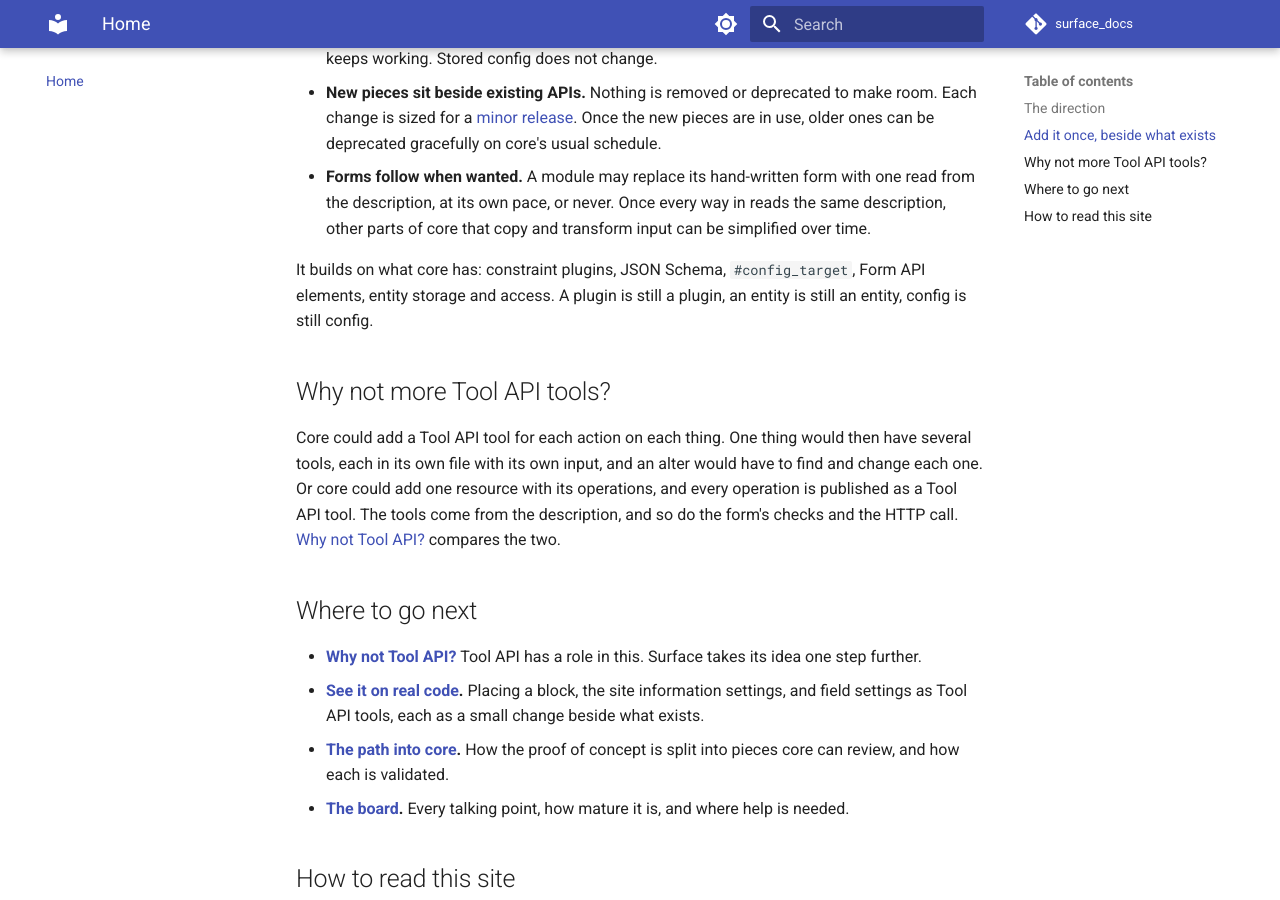
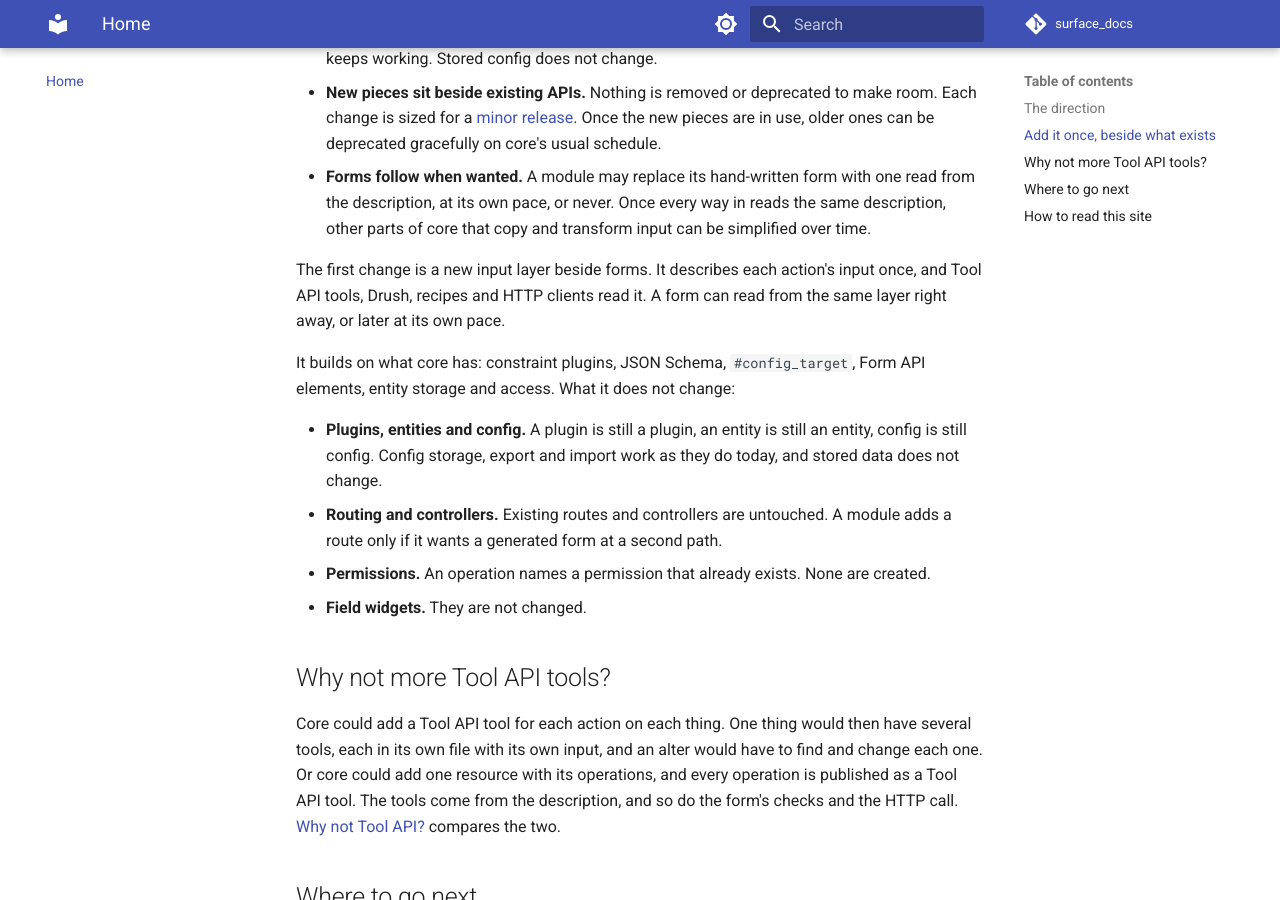
Before and after one commit to mlander/surface_docs, an MkDocs documentation site: the page built from docs/index.md, in a window 1280 px wide and 900 px high, scrolled down 1245 px. Built offline with MkDocs 1.6.1 and Material for MkDocs 9.7.7, drawn with Linux system fonts in a browser that asks for light colours; comment, search, counter and statistics services are not loaded.

Commit message:
State the input layer and what stays untouched on the home page

```diff
--- a/docs/index.md
+++ b/docs/index.md
@@ -23,7 +23,14 @@ The ask is to add the description once. Everything else reads from it.
 - **New pieces sit beside existing APIs.** Nothing is removed or deprecated to make room. Each change is sized for a [minor release](path/release-fit.md). Once the new pieces are in use, older ones can be deprecated gracefully on core's usual schedule.
 - **Forms follow when wanted.** A module may replace its hand-written form with one read from the description, at its own pace, or never. Once every way in reads the same description, other parts of core that copy and transform input can be simplified over time.
 
-It builds on what core has: constraint plugins, JSON Schema, `#config_target`, Form API elements, entity storage and access. A plugin is still a plugin, an entity is still an entity, config is still config.
+The first change is a new input layer beside forms. It describes each action's input once, and Tool API tools, Drush, recipes and HTTP clients read it. A form can read from the same layer right away, or later at its own pace.
+
+It builds on what core has: constraint plugins, JSON Schema, `#config_target`, Form API elements, entity storage and access. What it does not change:
+
+- **Plugins, entities and config.** A plugin is still a plugin, an entity is still an entity, config is still config. Config storage, export and import work as they do today, and stored data does not change.
+- **Routing and controllers.** Existing routes and controllers are untouched. A module adds a route only if it wants a generated form at a second path.
+- **Permissions.** An operation names a permission that already exists. None are created.
+- **Field widgets.** They are not changed.
 
 ## Why not more Tool API tools?
 
```
